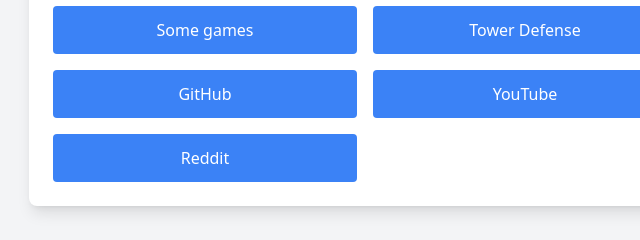
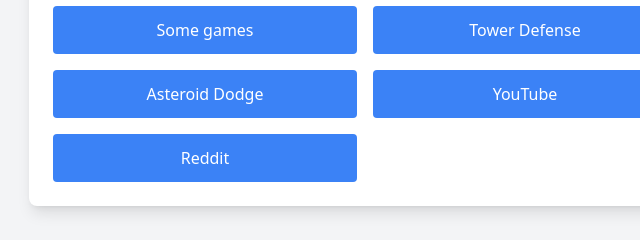
Before and after one commit to MatteoRoscioli/search-engine, a plain HTML site: page index.html in a window 1280 px wide. Shown: the part 367-607 px from the top of the page, 275-915 px from the left. Drawn offline with nearby package versions, Linux system fonts and the light colour scheme.

Commit message:
Update index.html

```diff
--- a/index.html
+++ b/index.html
@@ -24,7 +24,7 @@
         const links = [
             { name: "Some games", url: "https://marcoroscioli.github.io/Seemygames-stuff/" },
             { name: "Tower Defense", url: "https://matteoroscioli.github.io/towerdefense/" },
-            { name: "GitHub", url: "https://www.github.com" },
+            { name: "Asteroid Dodge", url: "https://matteoroscioli.github.io/asteroid-dodge/" },
             { name: "YouTube", url: "https://www.youtube.com" },
             { name: "Reddit", url: "https://www.reddit.com" }
         ];
```
